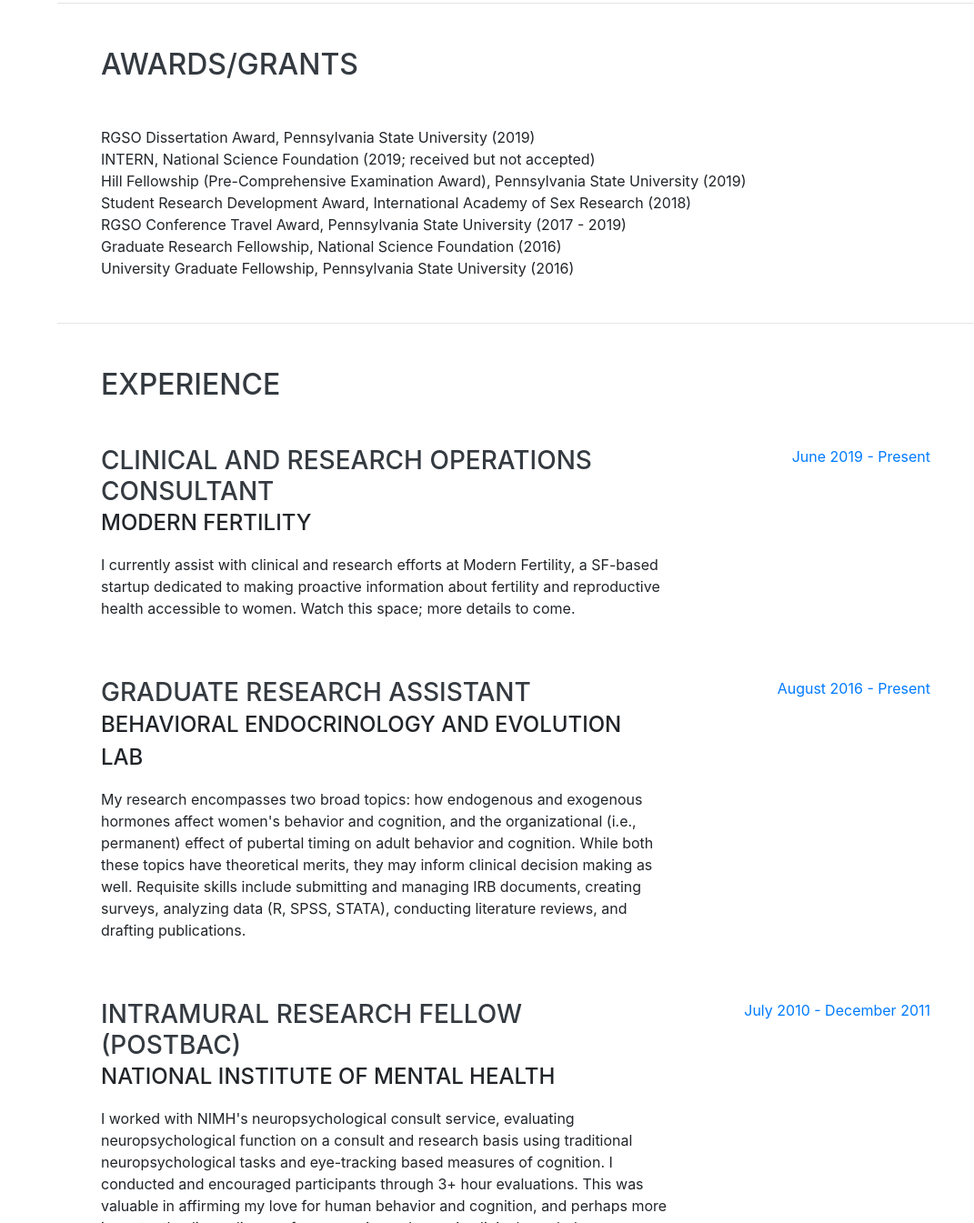
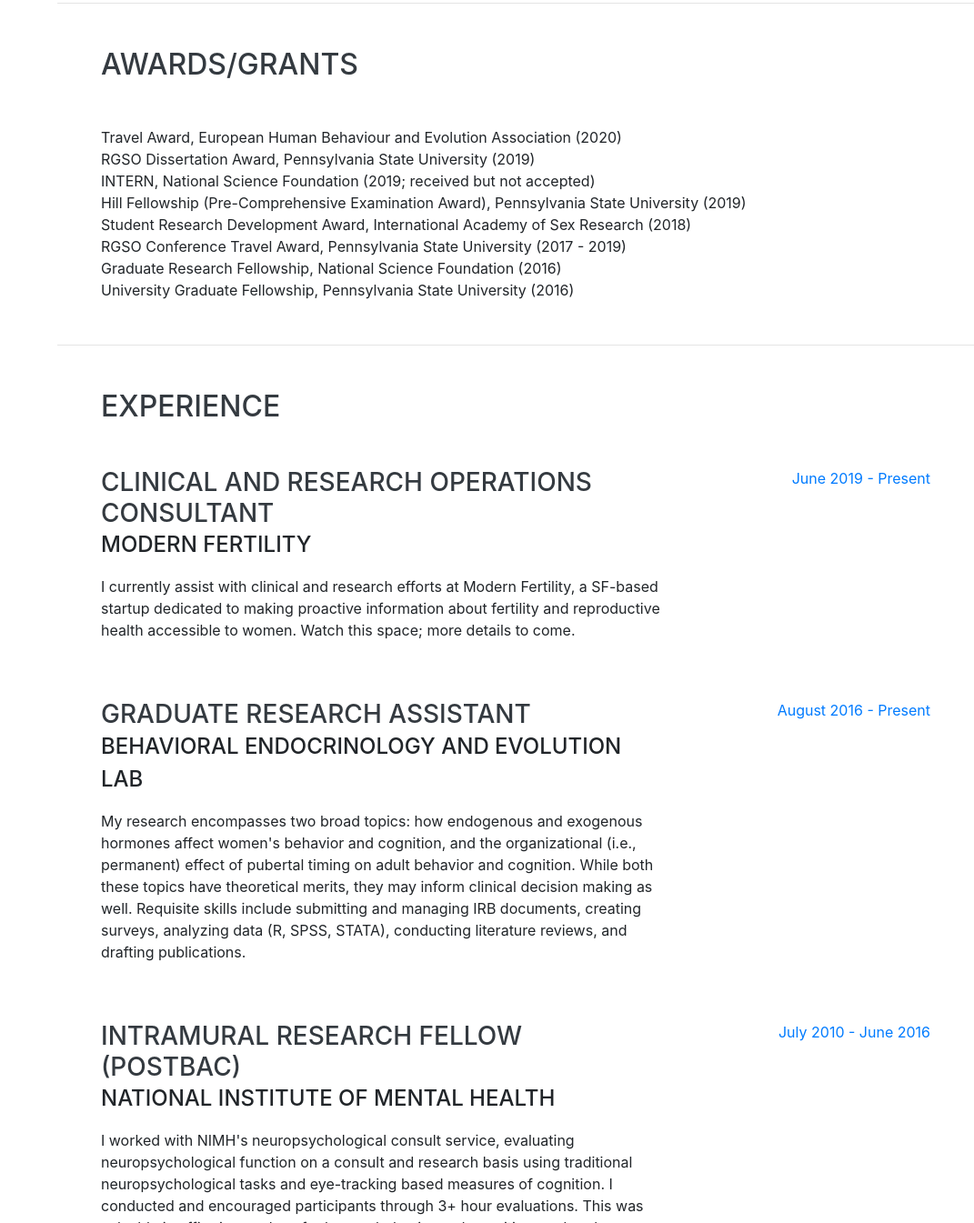
Before and after one commit to taliashirazi/taliashirazi.github.io, a website with bundled scripts: page index.html in a window 1280 px wide. Shown: the part 2493-3838 px from the top of the page at 91% size, without its empty margins (209-1280 px from the left). Built offline with nearby package versions, Linux system fonts and the light colour scheme; a web font is replaced by a local one.

Commit message:
Update index.html

```diff
--- a/index.html
+++ b/index.html
@@ -146,25 +146,25 @@
 
      <div class="resume-item d-flex flex-column flex-md-row justify-content-between mb-2">
           <div class="resume-content">
-            <p>Shirazi, T., Self, H., Cantor, J., Dawood, K. , Cardenas, R. A., Rosenfield, K. A., ... & Puts, D. A. (2020). Timing of peripubertal steroid exposure predicts visuospatial cognition in men: Evidence from three samples. <i>Hormones & Behavior</i>.<u><a href="pdf/Shirazi et al 2020 MRT pubertal timing.pdf">pdf</a></u></p>
+            <p>Shirazi, T., Self, H., Cantor, J., Dawood, K. , Cardenas, R. A., Rosenfield, K. A., ... & Puts, D. A. (2020). Timing of peripubertal steroid exposure predicts visuospatial cognition in men: Evidence from three samples. <i>Hormones & Behavior</i>. <u><a href="pdf/Shirazi et al 2020 MRT pubertal timing.pdf">pdf</a></u></p>
           </div>
         </div>
 
       <div class="resume-item d-flex flex-column flex-md-row justify-content-between mb-2">
           <div class="resume-content">
-            <p>Shirazi, T., Rosenfield, K. A., Cardenas, R. A., Breedlove, S. M., & Puts, D. A. (2020). No evidence that hormonal contraceptive use or circulating sex steroids predict complex emotion recognition. <i>Hormones & Behavior</i>.<u><a href="pdf/Shirazi et al 2019 hormones OC use emotion recognition.pdf">pdf</a></u></p>
+            <p>Shirazi, T., Rosenfield, K. A., Cardenas, R. A., Breedlove, S. M., & Puts, D. A. (2020). No evidence that hormonal contraceptive use or circulating sex steroids predict complex emotion recognition. <i>Hormones & Behavior</i>. <u><a href="pdf/Shirazi et al 2019 hormones OC use emotion recognition.pdf">pdf</a></u></p>
           </div>
         </div>
 
         <div class="resume-item d-flex flex-column flex-md-row justify-content-between mb-2">
           <div class="resume-content">
-            <p>Traino, K., Snow, J., Ham, L., Summers, A. C., Segala, L., Shirazi, T. N.,...& Williamson, P. R. (2019). HiV-negative cryptococcal meningoencephalitis results in a persistent frontal-subcortical syndrome  <i>Scientific Reports</i>.<u><a href="pdf/Traino Snow et al_crypto NP_2019">pdf</a></u></p>
+            <p>Traino, K., Snow, J., Ham, L., Summers, A. C., Segala, L., Shirazi, T. N.,...& Williamson, P. R. (2019). HiV-negative cryptococcal meningoencephalitis results in a persistent frontal-subcortical syndrome  <i>Scientific Reports</i>. <u><a href="pdf/Traino Snow et al_crypto NP_2019">pdf</a></u></p>
           </div>
         </div>
 
       <div class="resume-item d-flex flex-column flex-md-row justify-content-between mb-2">
           <div class="resume-content">
-            <p>Shirazi, T., Jones, B. C., Roney, J. R., DeBruine, L., & Puts, D. A. (2019). Conception risk affects in-pair and extrapair desire similarly: a comment on Shimoda et al. (2018). <i>Behavioral Ecology</i>.<u><a href="pdf/Shirazi et al 2019 Behav Ecol.pdf">pdf</a></u></p>
+            <p>Shirazi, T., Jones, B. C., Roney, J. R., DeBruine, L., & Puts, D. A. (2019). Conception risk affects in-pair and extrapair desire similarly: a comment on Shimoda et al. (2018). <i>Behavioral Ecology</i>. <u><a href="pdf/Shirazi et al 2019 Behav Ecol.pdf">pdf</a></u></p>
           </div>
         </div>
 
@@ -214,6 +214,8 @@
       <div class="w-100">
         <h2 class="mb-5">Awards/Grants</h2>
         <ul class="mb-0" style="list-style-type: none; padding-left: 0;">
+          <li>
+            Travel Award, European Human Behaviour and Evolution Association (2020)</li>
           <li>
             RGSO Dissertation Award, Pennsylvania State University (2019)</li>
           <li>
@@ -267,7 +269,7 @@
             <p>I worked with NIMH's neuropsychological consult service, evaluating neuropsychological function on a consult and research basis using traditional neuropsychological tasks and eye-tracking based measures of cognition. I conducted and encouraged participants through 3+ hour evaluations. This was valuable in affirming my love for human behavior and cognition, and perhaps more importantly, dissuading me from pursuing a degree in clinical psychology. Requisite skills included administering and scoring traditional neuropsychological tests, writing code and running experimental paradigms using E-Prime, analzying and interpreting eye-tracking data, and drafting publications.</p>
           </div>
           <div class="resume-date text-md-right">
-            <span class="text-primary">July 2010 - December 2011</span>
+            <span class="text-primary">July 2010 - June 2016</span>
           </div>
         </div>
 
```
